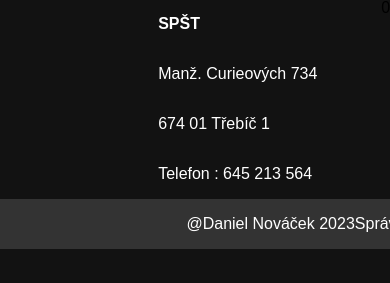
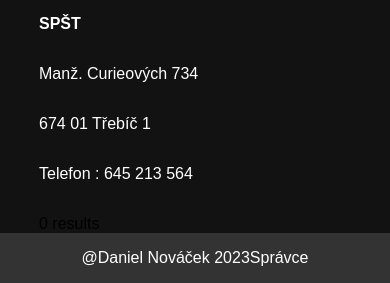
Before and after one commit to DurKuS23/RezervacniSystem, a PHP site: page /rezervace.php in a window 390 px wide; the page is wider, and only the part inside the window is pictured. Shown: the part 975-1258 px from the top of that part. Before the commit the page ends 1224 px from the top of that part, so only its background shows below. Run offline with PHP 8.4, Linux system fonts and the light colour scheme; data that the repository does not hold is empty; some libraries are stand-ins or nearby versions.

Commit message:
rezervacefix

```diff
--- a/rezervace.css
+++ b/rezervace.css
@@ -15,6 +15,7 @@ body {
 .centerHeader {
     text-align: center;
     justify-content: center;
+    display: block;
     color: white;
 }
 
@@ -216,6 +217,24 @@ body {
     z-index: 1;
 }
 
+.central-gap {
+    display: flex;
+    flex-direction: row;
+    justify-content: center;
+    grid-gap: 4rem;
+}
+
+.left-s {
+    text-align: left;
+    display: flex;
+    flex-direction: column;
+}
+
+.right-s {
+    display: flex;
+    flex-direction: column;
+}
+
 @media screen and (max-width: 780px) {
     .bloky-1-2 {
         flex-direction: column;
@@ -265,26 +284,37 @@ body {
 
     .map {
         display: flex;
+        width: max-content;
+        justify-content: center;
+        text-align: center;
         align-items: center;
     }
 
+    #widthMap {
+        width: auto;
+        height: auto;
+    }
+
     .background {
-        max-width: 300px;
-        width: min-content;
+        width: 100%;
         background-color: #121212;
     }
+
+    .central-gap {
+        flex-direction: column;
+        grid-gap: 1rem;
+        width: 100%;
+    }
+}
+
+#widthMap {
+    width: 600px;
+    height: 400px;
 }
 
 @media screen and (max-width: 625px) {
     .map {
         max-width: max-content;
-    }
-    .central-gap {
-        flex-direction: column;
-        grid-gap: 0rem;
-    }
-    body {
-        width: 600px;
     }
 }
 
@@ -303,24 +333,6 @@ body {
 
 .open-hours {
     display: flex;
-}
-
-.central-gap {
-    display: flex;
-    flex-direction: row;
-    justify-content: center;
-    grid-gap: 4rem;
-}
-
-.left-s {
-    text-align: left;
-    display: flex;
-    flex-direction: column;
-}
-
-.right-s {
-    display: flex;
-    flex-direction: column;
 }
 
 .row-oph {
@@ -362,8 +374,9 @@ footer {
 
 .confirm {
     display: flex;
-    margin-left: 149px;
-    margin-right: 148.29px;
+    justify-content: center;
+    align-items: center;
+    text-align: center;
     padding-top: 20px;
     padding-bottom: 20px;
 }
@@ -394,12 +407,20 @@ footer a {
 }
 
 .background {
+    display: flex;
+    flex-direction: column;
+    width: 70%;
     max-width: 600px;
-    width: 600px;
     background-color: #121212;
 }
 
-/* Kalendář */
+@media screen and (max-width: 1150px) {
+    .background {
+        width: 80%;
+    }
+}
+
+
 .calendar {
     max-width: 600px;
     margin: 20px auto;
--- a/rezervace.php
+++ b/rezervace.php
@@ -175,6 +175,7 @@ if (isset($_SESSION['message'])) {
     </div>
 
     </div>
+
     <div class="background">
         <div class="confirm">
             <form action="rezervace_zapis.php" method="post">
@@ -188,12 +189,11 @@ if (isset($_SESSION['message'])) {
     </div>
 
     <div class="map">
-        <iframe src="https://www.google.com/maps/embed?pb=!1m18!1m12!1m3!1d2605.732653578486!2d15.888706476887588!3d49.22459707486512!2m3!1f0!2f0!3f0!3m2!1i1024!2i768!4f13.1!3m3!1m2!1s0x470d423e5579f153%3A0x882e29f2a26985b8!2zU3TFmWVkbsOtIHByxa9teXNsb3bDoSDFoWtvbGEgVMWZZWLDrcSN!5e0!3m2!1scs!2scz!4v1699739297062!5m2!1scs!2scz" width="600px" height="400px" style="border:0;" allowfullscreen="" loading="lazy" referrerpolicy="no-referrer-when-downgrade"></iframe>
+        <iframe id="widthMap" src="https://www.google.com/maps/embed?pb=!1m18!1m12!1m3!1d2605.732653578486!2d15.888706476887588!3d49.22459707486512!2m3!1f0!2f0!3f0!3m2!1i1024!2i768!4f13.1!3m3!1m2!1s0x470d423e5579f153%3A0x882e29f2a26985b8!2zU3TFmWVkbsOtIHByxa9teXNsb3bDoSDFoWtvbGEgVMWZZWLDrcSN!5e0!3m2!1scs!2scz!4v1699739297062!5m2!1scs!2scz" style="border:0;" allowfullscreen="" loading="lazy" referrerpolicy="no-referrer-when-downgrade"></iframe>
     </div>
     <div class="background">
         <div class="central-gap">
             <div class="left-s">
-
                 <div class="column-oph">
                     <p class="bold"> SPŠT </p>
                     <p> Manž. Curieových 734 </p>
```
